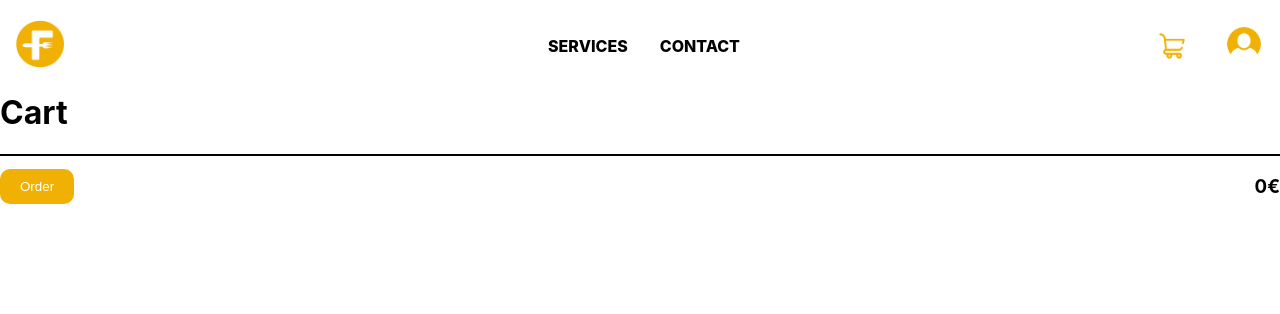
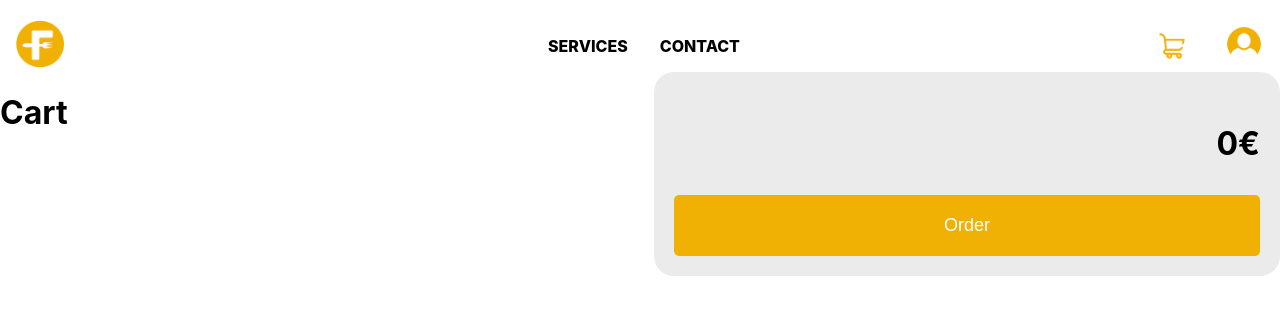
Before and after one commit to maximeve/foodservice, a React (Create React App) app: page /cart in a window 1280 px wide. Shown: the top 314 px of the page. Built offline with nearby package versions, Linux system fonts and the light colour scheme.

Commit message:
cart styling

```diff
--- a/src/screens/CartPage.css
+++ b/src/screens/CartPage.css
@@ -1,13 +1,25 @@
 .cartpage {
+  margin-top: 60px;
   max-width: 1600px;
   margin: auto;
+  display: flex;
+  justify-content: space-between;
 }
 
-.cartpage > ul {
+.cartpage__right > ul {
   list-style-type: none;
   padding-left: 0;
 }
+.cartpage__left{
+  width: 100%;
+}
 
+.cartpage__right{
+  padding: 20px;
+  width: 100%;
+  border-radius: 20px;
+  background-color: rgb(235, 235, 235);
+}
 .cartpage__checkout {
   border-top: 2px solid black;
   display: flex;
@@ -17,9 +29,13 @@
   font-weight: bold;
 }
 
-.cartpage > ul > li {
+.cartpage__right > ul > li {
   display: flex;
   justify-content: space-between;
+}
+.cartpage__totalamount {
+  text-align: right;
+  font-size: 32px;
 }
 
 .cartpage__item {
@@ -33,9 +49,11 @@
 }
 
 .cartpage__orderbutton {
-  padding: 10px 20px;
+  width: 100%;
+  padding: 20px 20px;
   background-color: #f1b104;
+  font-size: 18px;
   color: white;
   border: none;
-  border-radius: 10px;
+  border-radius: 5px;
 }
--- a/src/screens/CartPage.js
+++ b/src/screens/CartPage.js
@@ -17,9 +17,13 @@ function CartPage() {
 
   return (
     <>
+    <Navbar />
     <div className='cartpage'>
-      <Navbar />
       <h1>Cart</h1>
+      <div className="cartpage__left">
+
+      </div>
+      <div className="cartpage__right">
       <ul>
         {total.map((item) => (
           <li>
@@ -32,8 +36,8 @@ function CartPage() {
           </li>
         ))}
       </ul>
-      <div className='cartpage__checkout'> <button className='cartpage__orderbutton'>Order</button>
-        <h3>{totalAmount}€</h3>
+      <h3 className="cartpage__totalamount">{totalAmount}€</h3>
+      <button className='cartpage__orderbutton'>Order</button>
       </div>
     </div>
     </>
```
